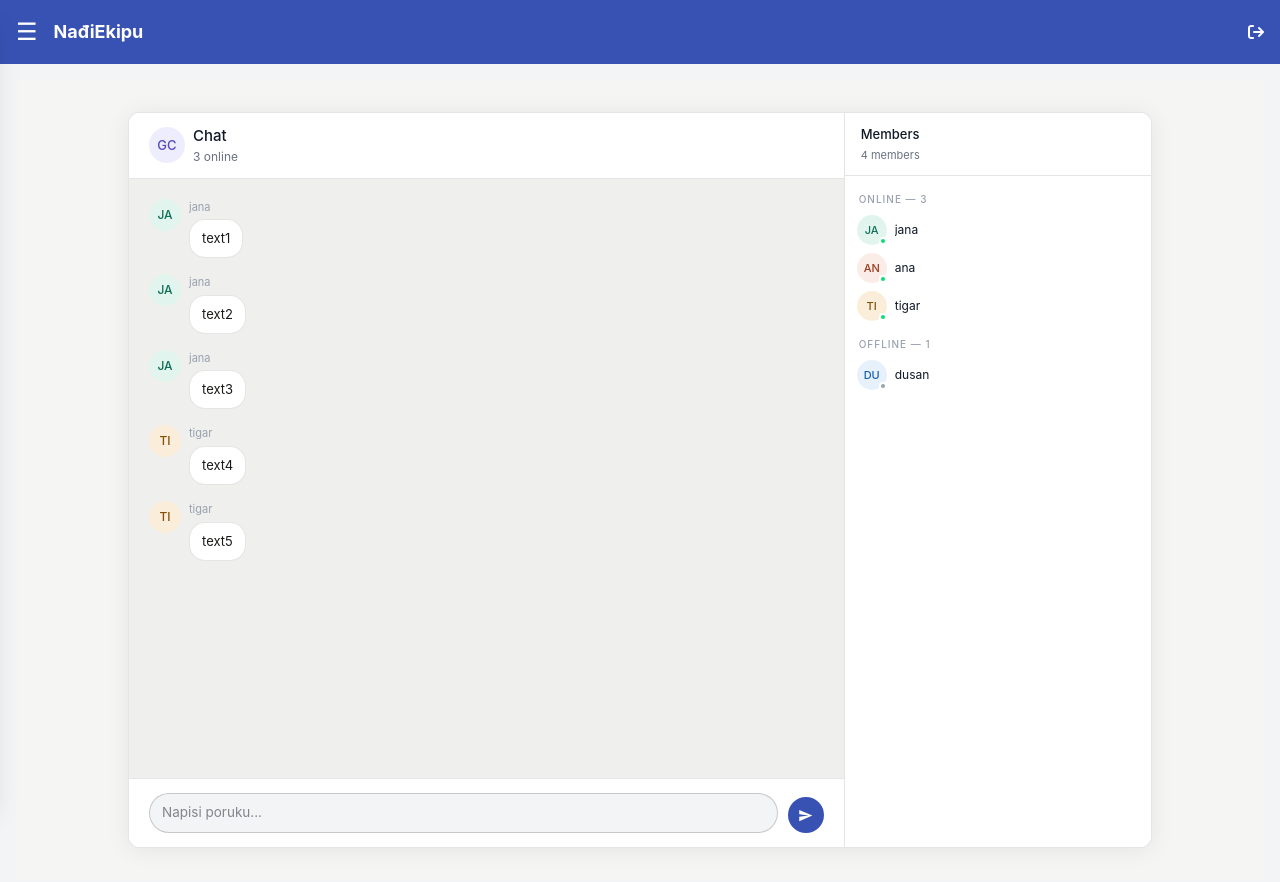
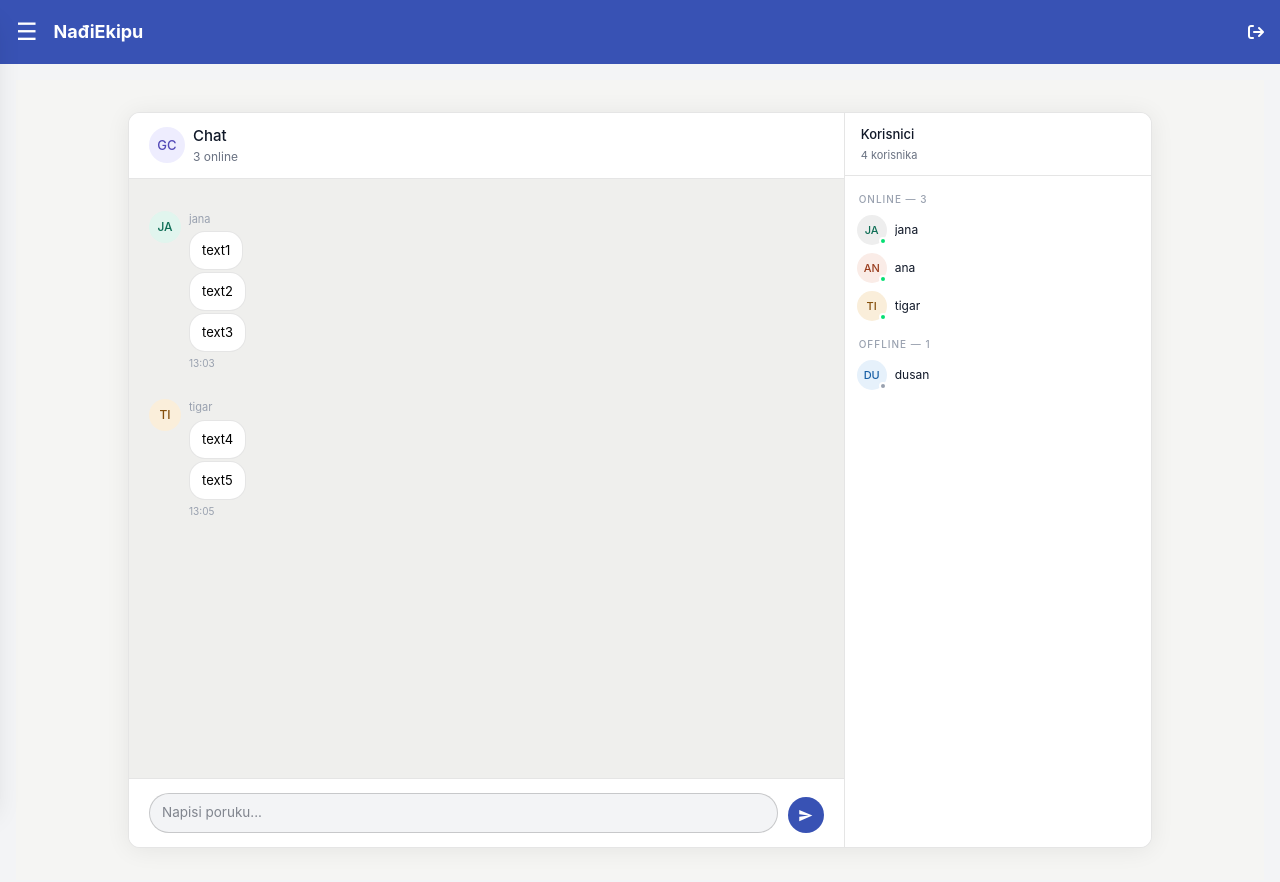
Before and after one commit to dusanveljkovic/NadjiEkipu, a React (Vite) app: page /mock-chat in a window 1280 px wide. Shown: the top 882 px of the page. Built offline with nearby package versions, Linux system fonts and the light colour scheme.

Commit message:
single chat polish

```diff
--- a/src/pages/SingleChat.jsx
+++ b/src/pages/SingleChat.jsx
@@ -1,43 +1,52 @@
 import {useEffect, useRef, useState} from "react"
 import ChatAvatar from "../components/ChatAvatar"
+const primaryColor = "#3852B4";
 
 const users = [
-  { name: "jana", initials: "JA", online: true, bg: "#E1F5EE", color: "#0F6E56"},
+  { name: "jana", initials: "JA", online: true, bg: "#EEEEEE", color: "#0F6E56"},
   { name: "ana", initials: "AN", online: true, bg: "#FAECE7", color: "#993C1D"},
   { name: "dusan", initials: "DU", online: false, bg: "#E6F1FB", color: "#185FA5"},
   { name: "tigar", initials: "TI", online: true, bg: "#FAEEDA", color: "#854F0B"},
 ]
 
 const initial_messages = [
-  {id: 1,  name: "jana", initials: "JA", online: true, bg: "#E1F5EE", color: "#0F6E56", text: "text1", self: false},
-  {id: 2,  name: "jana", initials: "JA", online: true, bg: "#E1F5EE", color: "#0F6E56", text: "text2", self: false},
-  {id: 3,  name: "jana", initials: "JA", online: true, bg: "#E1F5EE", color: "#0F6E56", text: "text3", self: false},
-  {id: 4, name: "tigar", initials: "TI", online: false, bg: "#FAEEDA", color: "#854F0B", text: "text4", self: false},
-  {id: 5, name: "tigar", initials: "TI", online: false, bg: "#FAEEDA", color: "#854F0B", text: "text5", self: false},
+  {id: 1,  name: "jana", initials: "JA", time: "13:00", online: true, bg: "#E1F5EE", color: "#0F6E56", text: "text1", self: false},
+  {id: 2,  name: "jana", initials: "JA", time: "13:02", online: true, bg: "#E1F5EE", color: "#0F6E56", text: "text2", self: false},
+  {id: 3,  name: "jana", initials: "JA", time: "13:03", online: true, bg: "#E1F5EE", color: "#0F6E56", text: "text3", self: false},
+  {id: 4, name: "tigar", initials: "TI", time: "13:04", online: false, bg: "#FAEEDA", color: "#854F0B", text: "text4", self: false},
+  {id: 5, name: "tigar", initials: "TI", time: "13:05", online: false, bg: "#FAEEDA", color: "#854F0B", text: "text5", self: false},
 ]
 
 function getTime() {
   return new Date().toLocaleTimeString([], {hour: "2-digit", minute: "2-digit"})
 }
 
-function Message({msg}) {
+function Message({msg, showAvatar, last}) {
+  const AVATAR_SIZE = 32
   return (
     <div className={`flex gap-2 items-start ${msg.self ? "flex-row-reverse": ""}`}>
-      <ChatAvatar initials={msg.initials} bg={msg.bg} color={msg.color} />
+      {showAvatar ? (
+        <ChatAvatar initials={msg.initials} bg={msg.bg} color={msg.color} size={AVATAR_SIZE} />
+      ) : (
+        <div style={{width: AVATAR_SIZE, flexShrink: 0 }} />
+      )}
       <div className={`flex flex-col gap-1 max-w-[%62] ${msg.self ? "items-end" : ""}`}>
-        {!msg.self && (
+        {!msg.self && showAvatar && (
           <span className="text-[11px] text-gray-400">{msg.name}</span>
         )}
         <div
           className="px-3 py-2 rounded-2xl text-[13px] leading-relaxed break-words"
           style={
             msg.self
-              ? {background: "#534AB7", color: "#ffffff"}
-              : {background: "white", border: "0.5px solid rgba(0,0,0,0.1)", color: "#1a1a18"}
+              ? {background: primaryColor, color: "white"}
+              : {background: "white", border: "0.5px solid rgba(0,0,0,0.1)", color: "black"}
           }
         >
           {msg.text}
         </div>
+        {last && (
+          <span className="text-[10px] text-gray-400 mb-4">{msg.time}</span>
+        )}
       </div>
     </div>
   )
@@ -82,9 +91,9 @@ export default function ChatPage() {
         name: "Me",
         initials: "ME",
         bg: "#EEEDFE",
-        color: "#534AB7",
+        color: primaryColor,
         text,
-        time: getTime,
+        time: getTime(),
         self: true
       }
     ])
@@ -96,7 +105,7 @@ export default function ChatPage() {
 
   function handleKeyDown(e) {
     if(e.key === "Enter" && !e.shiftKey) {
-      e.preventDefualt()
+      e.preventDefault()
       sendMessage()
     }
   }
@@ -137,12 +146,20 @@ export default function ChatPage() {
           </div>
 
           <div
-            className="flex-1 overflow-y-auto flex flex-col gap-4 p-5"
+            className="flex-1 overflow-y-auto flex flex-col p-5"
             style={{ background: "#efefed" }}
           >
-            {messages.map((msg) => (
-              <Message key={msg.id} msg={msg} />
-            ))}
+            {messages.map((msg, i) => {
+              const prev = messages[i - 1]
+              const next = messages[i + 1]
+              const sameAsNext = next && next.name === msg.name && next.self === msg.self
+              const sameAsPrev = prev && prev.name === msg.name && prev.self === msg.self;
+              return (
+                <div key={msg.id} style={{marginTop: sameAsPrev ? 2 : 12}}>
+                  <Message msg={msg} showAvatar={!sameAsPrev} last={!sameAsNext} />
+                </div>
+              )
+            })}
             <div ref={messagesEndRef} />
           </div>
 
@@ -176,8 +193,8 @@ export default function ChatPage() {
 
         <div className="flex-3 flex flex-col bg-white">
           <div className="px-4 py-3 border-b border-black/10">
-            <p className="text-[13px] font-medium text-gray-900">Members</p>
-            <p className="text-[11px] text-gray-500 mt-0.5">{users.length} members</p>
+            <p className="text-[13px] font-medium text-gray-900">Korisnici</p>
+            <p className="text-[11px] text-gray-500 mt-0.5">{users.length} korisnika</p>
           </div>
 
           <div className="flex-1 overflow-y-auto py-2">
```
Also changed, not shown: src/App.jsx (line endings or trailing spaces).
